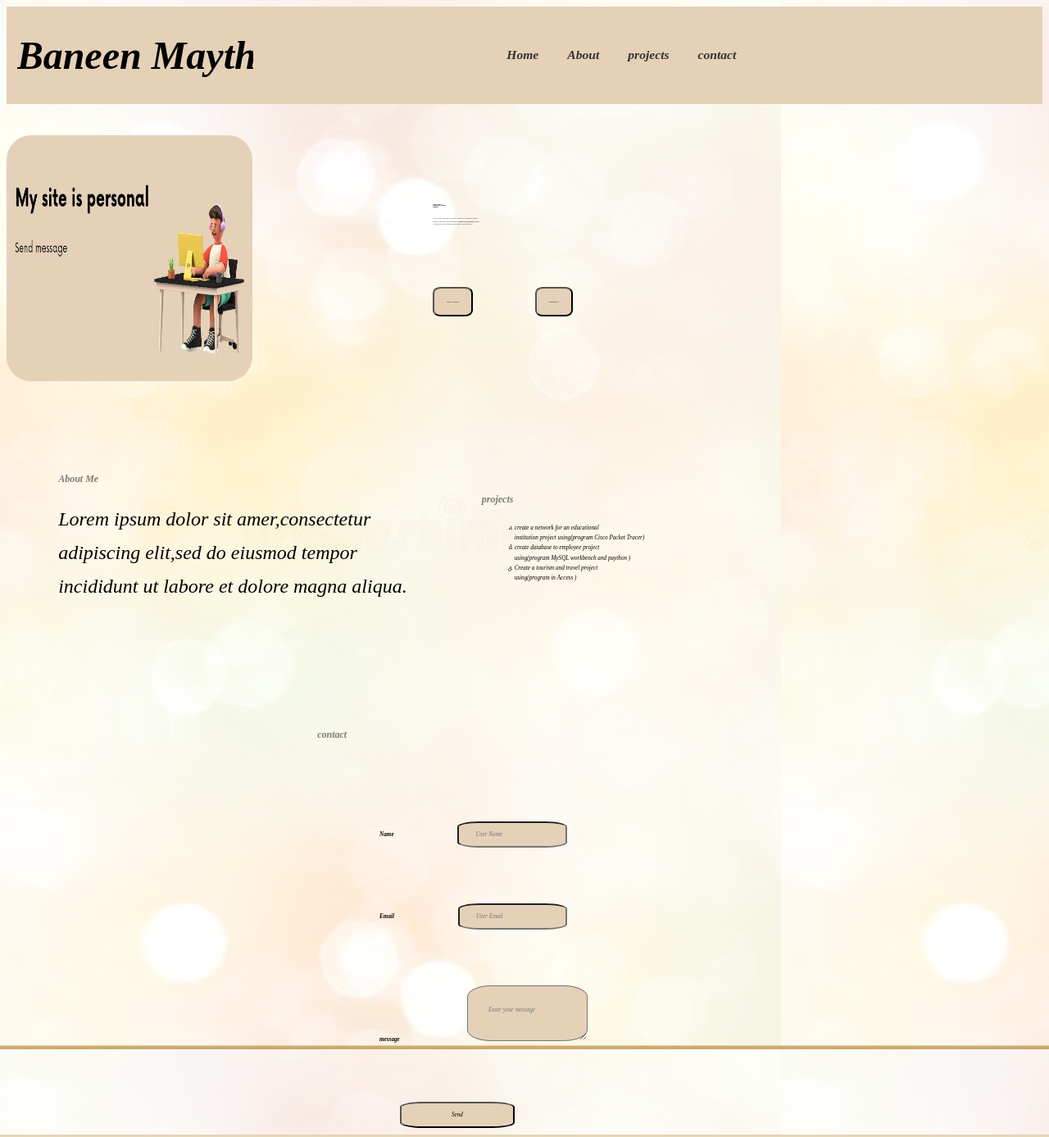
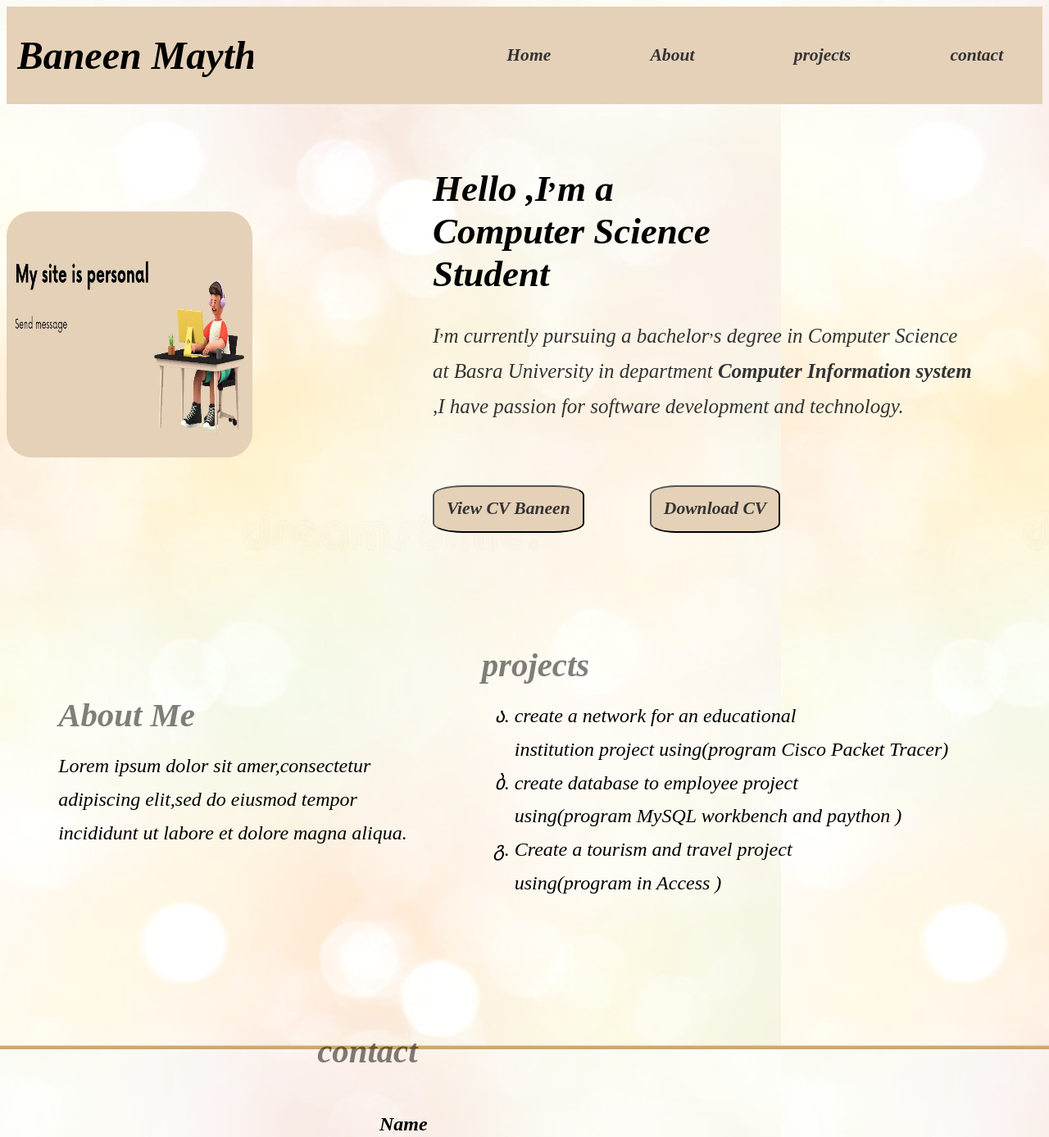
Before and after one commit to binin22/website-Baneen, a plain HTML site: page index.html in a window 1280 px wide. Shown: the top 1387 px of the page at 82% size. Drawn offline with Linux system fonts and the light colour scheme.

Commit message:
Update file.css

```diff
--- a/file.css
+++ b/file.css
@@ -1,6 +1,6 @@
 .ul{
   display: flex;
-  gap:20%;
+  gap:50%;
   list-style: none;
   padding:0% 25%;
   margin: 0;
@@ -44,8 +44,7 @@
   display: flex;
   align-items: center;
   padding: 0% 1%;
-  position: sticky;
-  top: 0%;
+
   background-color: #e5d1b8;
 }
 body{
@@ -64,12 +63,12 @@ p{
 li{
   line-height: 1.7;
   font-style: oblique;
-  font-size: small;
+  font-size: large;
   font-family: 'Times New Roman', Times, serif;
 }
 .li{
   list-style-type: georgian;
-  font-size: 30%;
+  font-size: 100%;
 }
 .hero{
   display: flex;
@@ -85,20 +84,20 @@ li{
 .right{
   flex:1;
   font-style: oblique;
-  font-size: 30%;
+  font-size: 100%;
   font-family: 'Times New Roman', Times, serif;
 }
 .right h1{
-  font-size: 30%;
+  font-size: 45px;
   margin-bottom: 10px;
 }
 .right p{
-  font-size: 30%;
+  font-size: 25px;
   margin-bottom: 10%;
   color:#333;
 }
 h1{
-  font-size:50%;
+  font-size:170%;
   font-style: oblique;
   font-family: 'Times New Roman', Times, serif;
 }
@@ -110,7 +109,7 @@ h1{
   color: #333;
   cursor:pointer;
   margin-right: 10%;
-  font-size:30%;
+  font-size:90%;
   font-style: oblique;
   font-family: 'Times New Roman', Times, serif;
 }
@@ -139,7 +138,7 @@ a{
   padding: 0px 15%;
   margin-top: 15%;
   font-weight: bold;
-  font-size:30%;
+  font-size:100%;
   font-style: oblique;
   font-family: 'Times New Roman', Times, serif;
 }
@@ -149,7 +148,7 @@ a{
   margin-top: 8%;
   border:2% solid #333;
   background-color: #e5d1b8;
-  font-size:30%;
+  font-size:100%;
   font-style: oblique;
   font-family: 'Times New Roman', Times, serif;
 }
@@ -160,7 +159,7 @@ a{
   margin-top: 8%;
   border:4% solid #333;
   background-color: #e5d1b8;
-  font-size:30%;
+  font-size:100%;
   font-style: oblique;
   font-family: 'Times New Roman', Times, serif;
 }
@@ -170,7 +169,7 @@ a{
   margin-top: 8%;
   border:2% solid #333;
   background-color: #e5d1b8;
-  font-size:30%;
+  font-size:100%;
   font-style: oblique;
   font-family: 'Times New Roman', Times, serif;
 }
```
